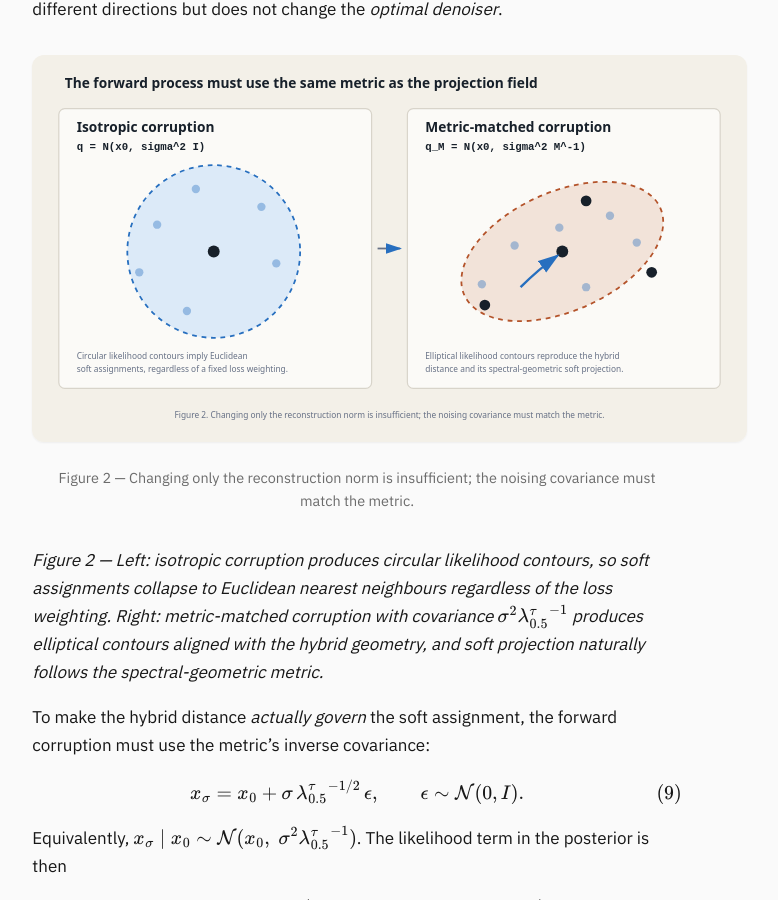
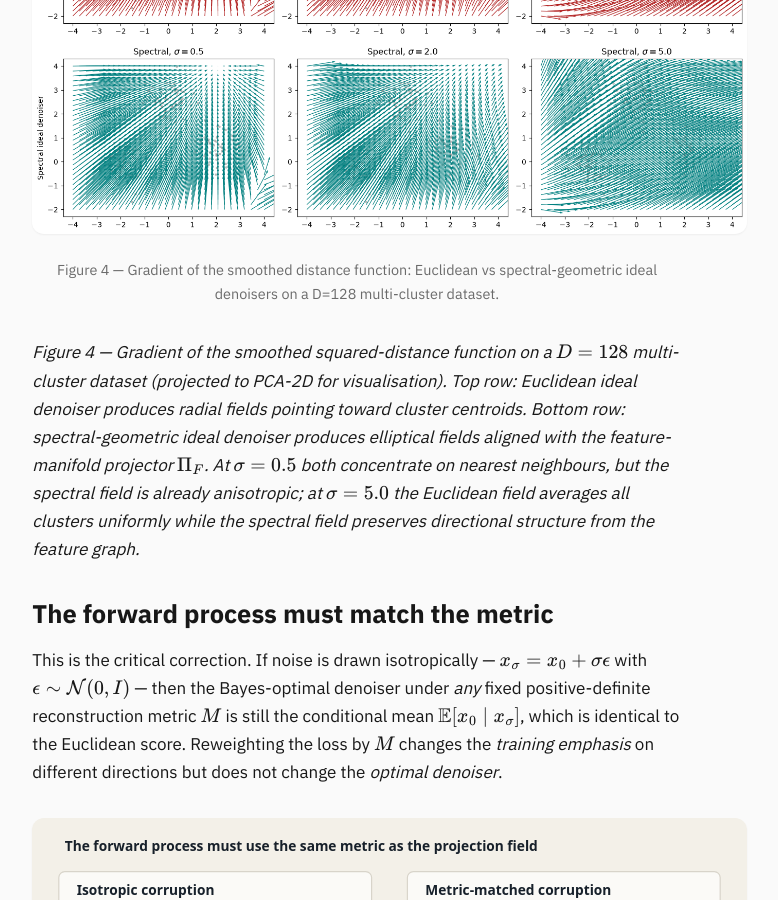
Before and after one commit to Mec-iS/staticwebpage, a Jekyll site: the page built from _posts/2026-07-17-021_diffusion_as_spectral_geometric_projection.md, in a window 1280 px wide and 900 px high, scrolled down 5357 px. Shown: the whole window, without its empty margins (283-1061 px from the left). Built offline with Jekyll 4.4.1, drawn with Linux system fonts in a browser that asks for light colours; some of the changed text lies outside the part shown.

Commit message:
feat(blog 021): add three notebook figures with explanations
- Figure 3: spectral denoiser field on 2-D Swiss roll (NB01 §3b)
  Shows how the denoiser projects noisy points toward the spiral
  at three noise levels.
- Figure 4: smoothed distance contours on D=128 multi-cluster (NB02 §3)
  Compares Euclidean vs spectral ideal denoiser fields, showing
  anisotropic elliptical contours from the feature-manifold projector.
- Figure 5: stochastic sampling on spiral manifold (NB03 §8)
  Varying mu (DDIM to DDPM) for both models, showing spectral
  diffusion preserves spiral structure better at high noise.

All figures extracted from rendered notebook outputs on GitHub.

````diff
--- a/_posts/2026-07-17-021_diffusion_as_spectral_geometric_projection.md
+++ b/_posts/2026-07-17-021_diffusion_as_spectral_geometric_projection.md
@@ -240,6 +240,13 @@
 
 ---
 
+
+<div class="image-box">
+    <img src="/assets/blog/021/nb02_smoothed_distance_contours.png" alt="Figure 4 — Gradient of the smoothed distance function: Euclidean vs spectral-geometric ideal denoisers on a D=128 multi-cluster dataset." width="100%"/>
+</div>
+
+*Figure 4 — Gradient of the smoothed squared-distance function on a $$D=128$$ multi-cluster dataset (projected to PCA-2D for visualisation). Top row: Euclidean ideal denoiser produces radial fields pointing toward cluster centroids. Bottom row: spectral-geometric ideal denoiser produces elliptical fields aligned with the feature-manifold projector $$\Pi_F$$. At $$\sigma=0.5$$ both concentrate on nearest neighbours, but the spectral field is already anisotropic; at $$\sigma=5.0$$ the Euclidean field averages all clusters uniformly while the spectral field preserves directional structure from the feature graph.*
+
 ## The forward process must match the metric
 
 This is the critical correction. If noise is drawn isotropically — $$x_\sigma = x_0 + \sigma\epsilon$$ with $$\epsilon\sim\mathcal N(0,I)$$ — then the Bayes-optimal denoiser under *any* fixed positive-definite reconstruction metric $$M$$ is still the conditional mean $$\mathbb E[x_0\mid x_\sigma]$$, which is identical to the Euclidean score. Reweighting the loss by $$M$$ changes the *training emphasis* on different directions but does not change the *optimal denoiser*.
@@ -393,6 +400,13 @@
             optimizer.step()
 ```
 
+
+<div class="image-box">
+    <img src="/assets/blog/021/nb01_spectral_denoiser_field.png" alt="Figure 3 — Spectral-geometric learned denoiser field on the 2-D Swiss roll at three noise levels." width="100%"/>
+</div>
+
+*Figure 3 — The spectral-geometric denoiser field on the 2-D Swiss roll ($$\tau=0.5$$). Each arrow points from a noisy point $$x$$ to its predicted clean target $$\hat x_0 = x - \sigma \epsilon_\theta(x, \sigma)$$. At high $$\sigma$$ the denoiser projects toward the spiral centre; at low $$\sigma$$ it snaps to the nearest arc segment. The metric-matched corruption ensures the denoiser respects both raw geometry and the feature-manifold projection.*
+
 The feature projector must be computed once from the ArrowSpace feature Laplacian and then held fixed during a diffusion run. Recomputing it per noisy minibatch would change the geometry being optimised and destroy the fixed-manifold interpretation. ArrowSpace similarly retains projection metadata so query and indexed vectors are evaluated consistently in the same projected feature space. [^1]
 
 ---
@@ -434,6 +448,13 @@
 
     return x
 ```
+
+
+<div class="image-box">
+    <img src="/assets/blog/021/nb03_spiral_noise_comparison.png" alt="Figure 5 — Stochastic sampling on the spiral manifold: varying the noise parameter mu for Euclidean vs spectral-geometric diffusion." width="100%"/>
+</div>
+
+*Figure 5 — Sampling with added noise ($$\gamma=1$$, varying $$\mu$$) on the spiral manifold in $$D=128$$ (PCA-2D projection). Top row: Euclidean diffusion. Bottom row: spectral-geometric diffusion. At $$\mu=0$$ (DDIM, deterministic) both produce tight spiral traces. At $$\mu=0.5$$ (DDPM) the spectral model preserves the spiral structure better because the metric-matched noise injection respects the feature-manifold directions. At $$\mu=0.7$$ both models degrade, but the spectral samples remain closer to the manifold.*
 
 No change to the sampler is required if the denoiser has learned the spectral-geometric projection field. The distinction lies in the metric encoded by training and in the fixed ArrowSpace projector supplied to the model or loss.
 
````
Also changed, not shown: assets/blog/021/nb01_spectral_denoiser_field.png (added), assets/blog/021/nb02_smoothed_distance_contours.png (added), assets/blog/021/nb03_spiral_noise_comparison.png (added).
